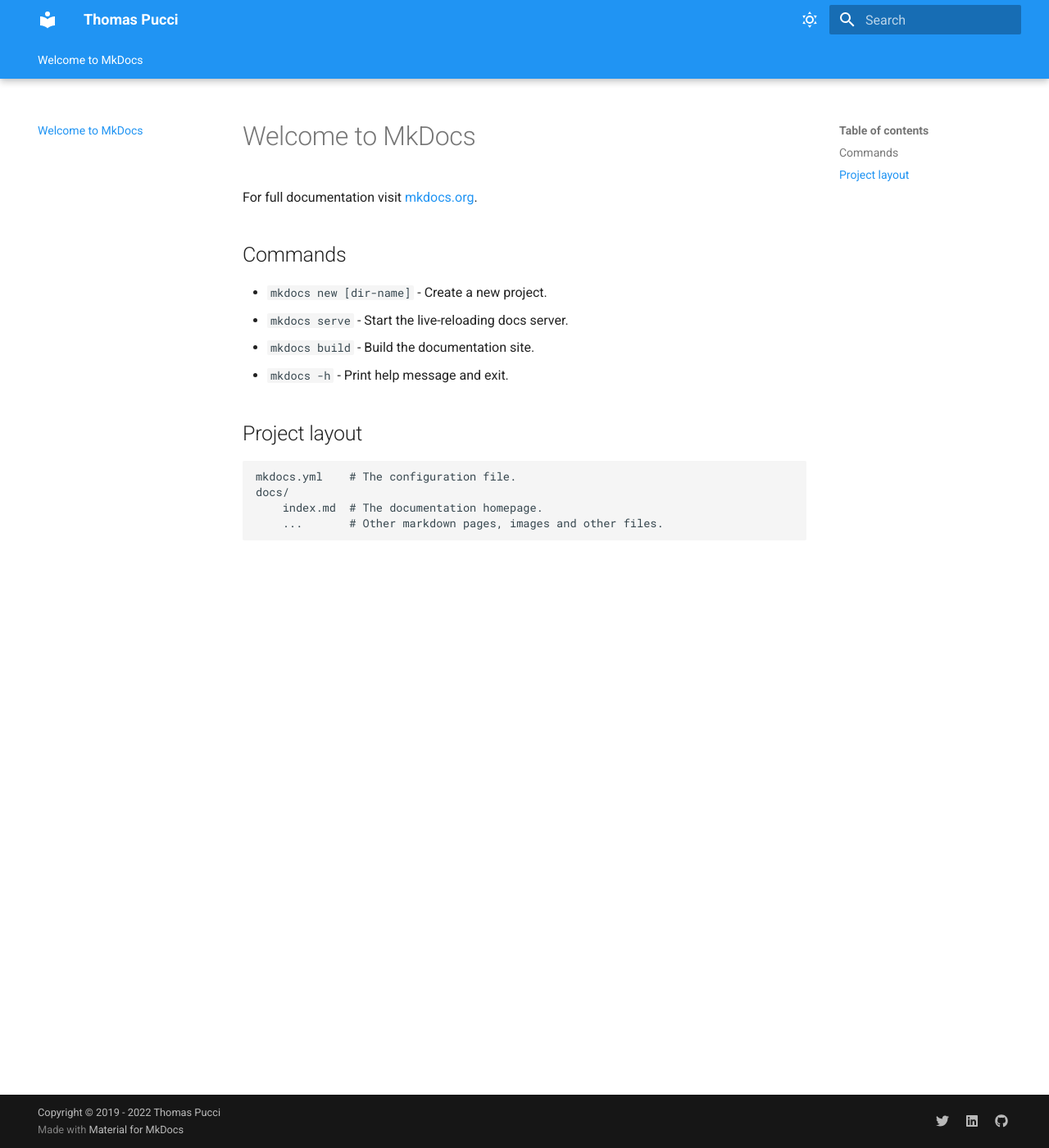
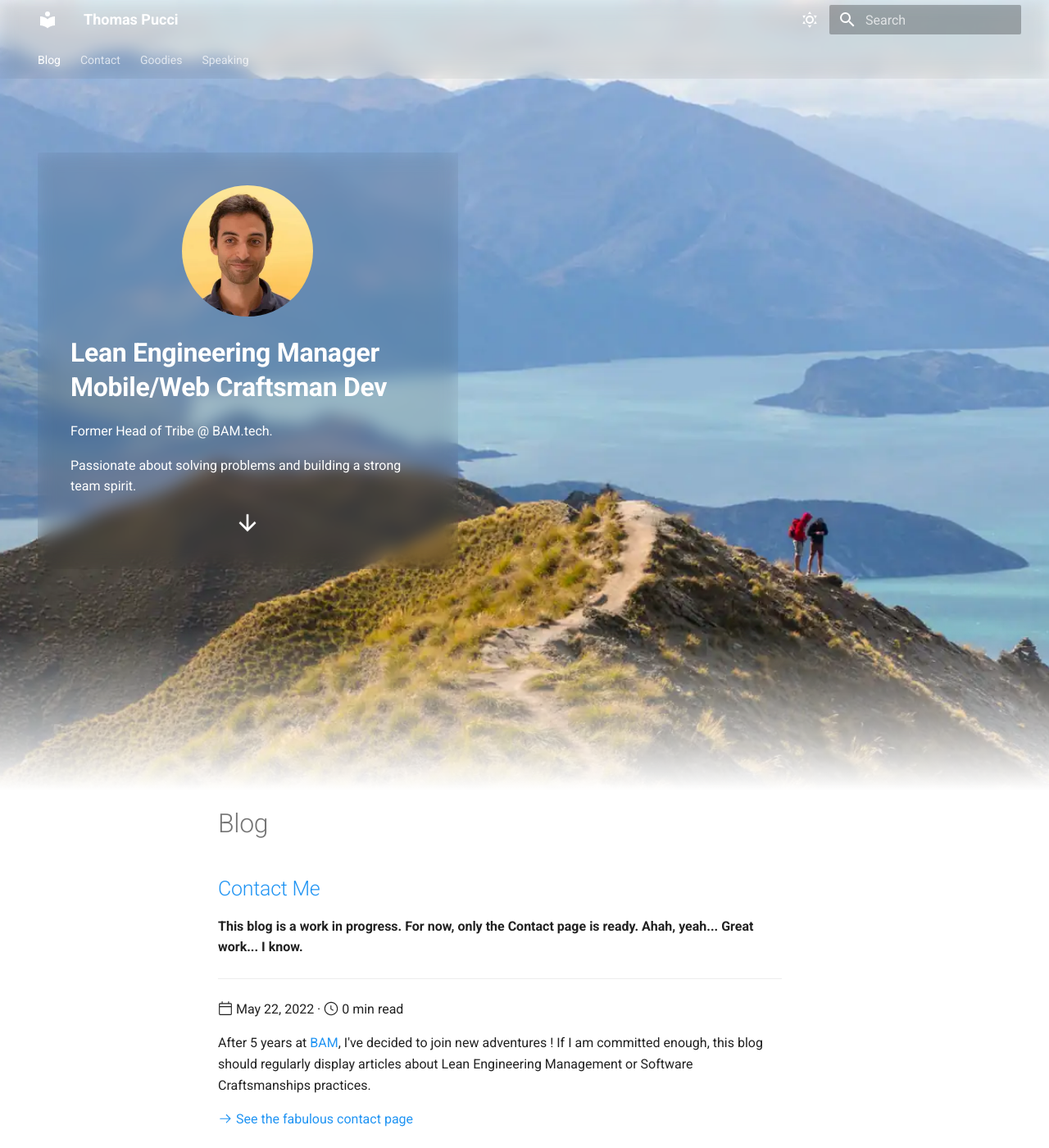
Before and after one commit to tpucci/thomaspucci.com, an MkDocs documentation site: the page built from docs/index.md, in a window 1280 px wide and 1400 px high. Shown: the whole window at 82% size. Built offline with MkDocs 1.6.1 and Material for MkDocs 9.7.7, drawn with Linux system fonts in a browser that asks for light colours; some of the changed text lies outside the part shown.

Commit message:
feat: add basic site

```diff
--- a/docs/index.md
+++ b/docs/index.md
@@ -1,17 +1,21 @@
-# Welcome to MkDocs
+---
+template: home.html
+title: Blog
+---
 
-For full documentation visit [mkdocs.org](https://www.mkdocs.org).
+# Blog
 
-## Commands
+## [Contact Me]
 
-* `mkdocs new [dir-name]` - Create a new project.
-* `mkdocs serve` - Start the live-reloading docs server.
-* `mkdocs build` - Build the documentation site.
-* `mkdocs -h` - Print help message and exit.
+__This blog is a work in progress. For now, only the Contact page is ready. Ahah, yeah... Great work... I know.__
 
-## Project layout
+---
+:octicons-calendar-24: May 22, 2022 ·
+:octicons-clock-24: 0 min read
 
-    mkdocs.yml    # The configuration file.
-    docs/
-        index.md  # The documentation homepage.
-        ...       # Other markdown pages, images and other files.
+After 5 years at [BAM], I've decided to join new adventures ! If I am committed enough, this blog should regularly display articles about Lean Engineering Management or Software Craftsmanships practices.
+
+  [:octicons-arrow-right-24: See the fabulous contact page][Contact Me]
+
+  [BAM]: https://www.bam.tech
+  [Contact Me]: contact
--- a/mkdocs.yml
+++ b/mkdocs.yml
@@ -1,6 +1,7 @@
 site_name: Thomas Pucci
 theme:
   name: material
+  custom_dir: overrides
   icon:
     logo: material/library
   palette:
@@ -31,7 +32,7 @@
 plugins:
   - search
   - social
-copyright: Copyright &copy; 2019 - 2022 Thomas Pucci
+copyright: Copyright &copy; 2019 - present Thomas Pucci
 extra:
   social:
     - icon: fontawesome/brands/twitter
@@ -43,3 +44,9 @@
     - icon: fontawesome/brands/github
       link: https://github.com/tpucci
       name: Thomas on Github
+markdown_extensions:
+  - attr_list
+  - md_in_html
+  - pymdownx.emoji:
+      emoji_index: !!python/name:materialx.emoji.twemoji
+      emoji_generator: !!python/name:materialx.emoji.to_svg
--- /dev/null
+++ b/overrides/home.html
@@ -0,0 +1,445 @@
+{% extends "base.html" %}
+
+<!-- Render hero under tabs -->
+{% block tabs %}
+{{ super() }}
+
+<!-- Additional styles for landing page -->
+<style>
+  body::before {
+    content: "";
+    position: absolute;
+    top: 0;
+    left: 0;
+    right: 0;
+    bottom: 0;
+    background-image: url(./assets/images/illustration.webp);
+    background-size: cover;
+    background-position: center;
+    z-index: -1;
+  }
+
+  .md-header {
+    background: transparent;
+    backdrop-filter: blur(10px) brightness(0.9);
+  }
+
+  .md-tabs {
+    background: none;
+  }
+
+  .md-main {
+    background: var(--md-default-bg-color)
+  }
+
+  .md-main__inner {
+    margin: 0;
+  }
+
+  /* Hide table of contents and navigation */
+  @media screen and (min-width: 60em) {
+    .md-sidebar {
+      visibility: hidden;
+    }
+  }
+
+  @-webkit-keyframes mdx-heart {
+
+    0%,
+    40%,
+    80%,
+    to {
+      transform: scale(1)
+    }
+
+    20%,
+    60% {
+      transform: scale(1.15)
+    }
+  }
+
+  @keyframes mdx-heart {
+
+    0%,
+    40%,
+    80%,
+    to {
+      transform: scale(1)
+    }
+
+    20%,
+    60% {
+      transform: scale(1.15)
+    }
+  }
+
+  .md-typeset figure>p+figcaption {
+    margin-top: -1.2rem
+  }
+
+  .md-typeset .twitter {
+    color: #00acee
+  }
+
+  .md-typeset .mdx-video {
+    width: auto
+  }
+
+  .md-typeset .mdx-video__inner {
+    position: relative;
+    width: 100%;
+    height: 0;
+    padding-bottom: 56.138%
+  }
+
+  .md-typeset .mdx-video iframe {
+    position: absolute;
+    top: 0;
+    left: 0;
+    width: 100%;
+    height: 100%;
+    overflow: hidden;
+    border: none
+  }
+
+  .md-typeset .mdx-heart {
+    -webkit-animation: mdx-heart 1s infinite;
+    animation: mdx-heart 1s infinite
+  }
+
+  .md-typeset .mdx-insiders {
+    color: #e91e63
+  }
+
+  .md-typeset .mdx-switch button {
+    cursor: pointer;
+    transition: opacity .25s
+  }
+
+  .md-typeset .mdx-switch button:focus,
+  .md-typeset .mdx-switch button:hover {
+    opacity: .75
+  }
+
+  .md-typeset .mdx-switch button>code {
+    display: block;
+    color: var(--md-primary-bg-color);
+    background-color: var(--md-primary-fg-color)
+  }
+
+  .md-typeset .mdx-columns ol,
+  .md-typeset .mdx-columns ul {
+    -moz-column-count: 2;
+    column-count: 2
+  }
+
+  @media screen and (max-width:29.9375em) {
+
+    .md-typeset .mdx-columns ol,
+    .md-typeset .mdx-columns ul {
+      -moz-columns: initial;
+      columns: initial
+    }
+  }
+
+  .md-typeset .mdx-columns li {
+    -moz-column-break-inside: avoid;
+    break-inside: avoid
+  }
+
+  .md-announce a,
+  .md-announce a:focus,
+  .md-announce a:hover {
+    color: currentColor
+  }
+
+  .md-announce strong {
+    white-space: nowrap
+  }
+
+  .md-announce .twitter {
+    margin-left: .2em
+  }
+
+  .mdx-container {
+    padding-top: 1rem;
+  }
+
+  .mdx-hero {
+    margin: 0 .8rem;
+    color: var(--md-primary-bg-color);
+  }
+
+  .mdx-hero h1 {
+    margin-bottom: 1rem;
+    color: currentColor;
+    font-weight: 700
+  }
+
+  @media screen and (max-width:29.9375em) {
+    .mdx-hero h1 {
+      font-size: 1.4rem
+    }
+  }
+
+  .mdx-hero__content {
+    padding: 2rem;
+    position: relative;
+    border-radius: 2px;
+    overflow: hidden;
+  }
+
+  .mdx-hero__content::before {
+    content: '';
+    position: absolute;
+    top: 0;
+    left: 0;
+    right: 0;
+    bottom: 0;
+    z-index: -1;
+    backdrop-filter: blur(10px) brightness(0.9);
+  }
+
+  .mdx-hero__content__avatar {
+    border-radius: 50%;
+    display: block;
+    margin: 0 auto 24px;
+    width: 160px;
+  }
+
+  @media screen and (min-width:30em) {
+    .mdx-hero {
+      display: flex;
+    }
+
+    .mdx-hero__content {
+      max-width: 28rem;
+      margin: 3.5rem 0;
+    }
+
+    .mdx-hero__image {
+      order: 1;
+      width: 38rem;
+    }
+  }
+
+  .mdx-hero .md-button {
+    margin-top: .5rem;
+    margin-right: .5rem;
+    color: var(--md-primary-bg-color)
+  }
+
+  .mdx-hero .md-button:focus,
+  .mdx-hero .md-button:hover {
+    color: var(--md-accent-bg-color);
+    background-color: var(--md-accent-fg-color);
+    border-color: var(--md-accent-fg-color)
+  }
+
+  .mdx-hero .md-button--primary {
+    color: var(--md-accent-fg-color);
+    background-color: var(--md-primary-bg-color);
+    border-color: var(--md-primary-bg-color)
+  }
+
+  .md-typeset .mdx-iconsearch {
+    position: relative;
+    background-color: var(--md-default-bg-color);
+    border-radius: .1rem;
+    box-shadow: 0 .2rem .5rem rgba(0, 0, 0, .1), 0 .025rem .05rem rgba(0, 0, 0, .1);
+    transition: box-shadow 125ms
+  }
+
+  .md-typeset .mdx-iconsearch:focus-within,
+  .md-typeset .mdx-iconsearch:hover {
+    box-shadow: 0 .4rem 1rem rgba(0, 0, 0, .15), 0 .025rem .05rem rgba(0, 0, 0, .15)
+  }
+
+  .md-typeset .mdx-iconsearch .md-input {
+    background: var(--md-default-bg-color);
+    box-shadow: 0 0 .6rem rgba(0, 0, 0, .07)
+  }
+
+  [data-md-color-scheme=slate] .md-typeset .mdx-iconsearch .md-input {
+    background: var(--md-code-bg-color)
+  }
+
+  .md-typeset .mdx-iconsearch-result {
+    max-height: 50vh;
+    overflow-y: auto;
+    -webkit-backface-visibility: hidden;
+    backface-visibility: hidden;
+    touch-action: pan-y;
+    scrollbar-width: thin;
+    scrollbar-color: var(--md-default-fg-color--lighter) transparent
+  }
+
+  .md-typeset .mdx-iconsearch-result::-webkit-scrollbar {
+    width: .2rem;
+    height: .2rem
+  }
+
+  .md-typeset .mdx-iconsearch-result::-webkit-scrollbar-thumb {
+    background-color: var(--md-default-fg-color--lighter)
+  }
+
+  .md-typeset .mdx-iconsearch-result::-webkit-scrollbar-thumb:hover {
+    background-color: var(--md-accent-fg-color)
+  }
+
+  .md-typeset .mdx-iconsearch-result__meta {
+    position: absolute;
+    top: .4rem;
+    right: .6rem;
+    color: var(--md-default-fg-color--lighter);
+    font-size: .64rem
+  }
+
+  .md-typeset .mdx-iconsearch-result__list {
+    margin: 0;
+    padding: 0;
+    list-style: none
+  }
+
+  .md-typeset .mdx-iconsearch-result__item {
+    margin: 0;
+    padding: .2rem .6rem;
+    border-bottom: .05rem solid var(--md-default-fg-color--lightest)
+  }
+
+  .md-typeset .mdx-iconsearch-result__item:last-child {
+    border-bottom: none
+  }
+
+  .md-typeset .mdx-iconsearch-result__item>* {
+    margin-right: .6rem
+  }
+
+  .md-typeset .mdx-iconsearch-result__item img {
+    width: .9rem;
+    height: .9rem
+  }
+
+  [data-md-color-scheme=slate] .md-typeset .mdx-iconsearch-result__item img[src*=squidfunk] {
+    -webkit-filter: invert(1);
+    filter: invert(1)
+  }
+
+  .md-typeset .mdx-sponsorship__list {
+    margin: 2em 0;
+    overflow: auto
+  }
+
+  .md-typeset .mdx-sponsorship__item {
+    display: block;
+    float: left;
+    width: 3rem;
+    height: 3rem;
+    margin: .2rem;
+    overflow: hidden;
+    border-radius: 100%;
+    transform: scale(1);
+    transition: color 125ms, transform 125ms
+  }
+
+  .md-typeset .mdx-sponsorship__item:focus,
+  .md-typeset .mdx-sponsorship__item:hover {
+    transform: scale(1.1)
+  }
+
+  .md-typeset .mdx-sponsorship__item:focus img,
+  .md-typeset .mdx-sponsorship__item:hover img {
+    -webkit-filter: grayscale(0);
+    filter: grayscale(0)
+  }
+
+  .md-typeset .mdx-sponsorship__item--private {
+    color: var(--md-default-fg-color--lighter);
+    font-weight: 700;
+    font-size: 1.2rem;
+    line-height: 3rem;
+    text-align: center;
+    background: var(--md-default-fg-color--lightest)
+  }
+
+  .md-typeset .mdx-sponsorship__item img {
+    display: block;
+    width: 100%;
+    height: auto;
+    -webkit-filter: grayscale(100%);
+    filter: grayscale(100%);
+    transition: -webkit-filter 125ms;
+    transition: filter 125ms;
+    transition: filter 125ms, -webkit-filter 125ms
+  }
+
+  .md-typeset .mdx-sponsorship-button {
+    font-weight: 400
+  }
+
+  .md-typeset .mdx-sponsorship-count,
+  .md-typeset .mdx-sponsorship-total {
+    font-weight: 700
+  }
+
+  .mdx-gradient {
+    background: linear-gradient(transparent, var(--md-default-bg-color));
+    width: 100%;
+    height: 10rem;
+  }
+
+  nav.md-footer__inner {
+    display: none;
+  }
+
+  .arrow-down {
+    fill: white;
+    animation-name: bounce;
+    animation-timing-function: ease;
+    width: 32px;
+    height: 32px;
+    display: block;
+    margin: 0 auto;
+    animation-duration: 2s;
+    animation-iteration-count: infinite;
+  }
+
+  @keyframes bounce {
+    0% {
+      transform: translateY(5px);
+    }
+
+    50% {
+      transform: translateY(-5px);
+    }
+
+    100% {
+      transform: translateY(5px);
+    }
+  }
+</style>
+
+<!-- Hero for landing page -->
+<section class="mdx-container">
+  <div class="md-grid md-typeset">
+    <div class="mdx-hero">
+
+      <!-- Hero image -->
+      <div class="mdx-hero__image">
+      </div>
+
+      <!-- Hero content -->
+      <div class="mdx-hero__content">
+        <img class="mdx-hero__content__avatar" src="./assets/images/thomasp.webp" />
+        <h1>Lean Engineering Manager<br /> Mobile/Web Craftsman Dev</h1>
+        <p>Former Head of Tribe @ BAM.tech.</p>
+        <p>Passionate about solving problems and building a strong team spirit.</p>
+        <span class="arrow-down"><svg xmlns="http://www.w3.org/2000/svg" viewBox="0 0 24 24">
+            <path d="M11 4h2v12l5.5-5.5 1.42 1.42L12 19.84l-7.92-7.92L5.5 10.5 11 16V4z"></path>
+          </svg></span>
+      </div>
+    </div>
+  </div>
+  <div class="mdx-gradient" />
+</section>
+{% endblock %}
```
Also changed, not shown: docs/contact.md (added, +9 -0 lines), docs/assets/images/illustration.webp (added), docs/assets/images/thomasp.webp (added), docs/goodies.md (added), docs/speaking.md (added), 2 other files.
